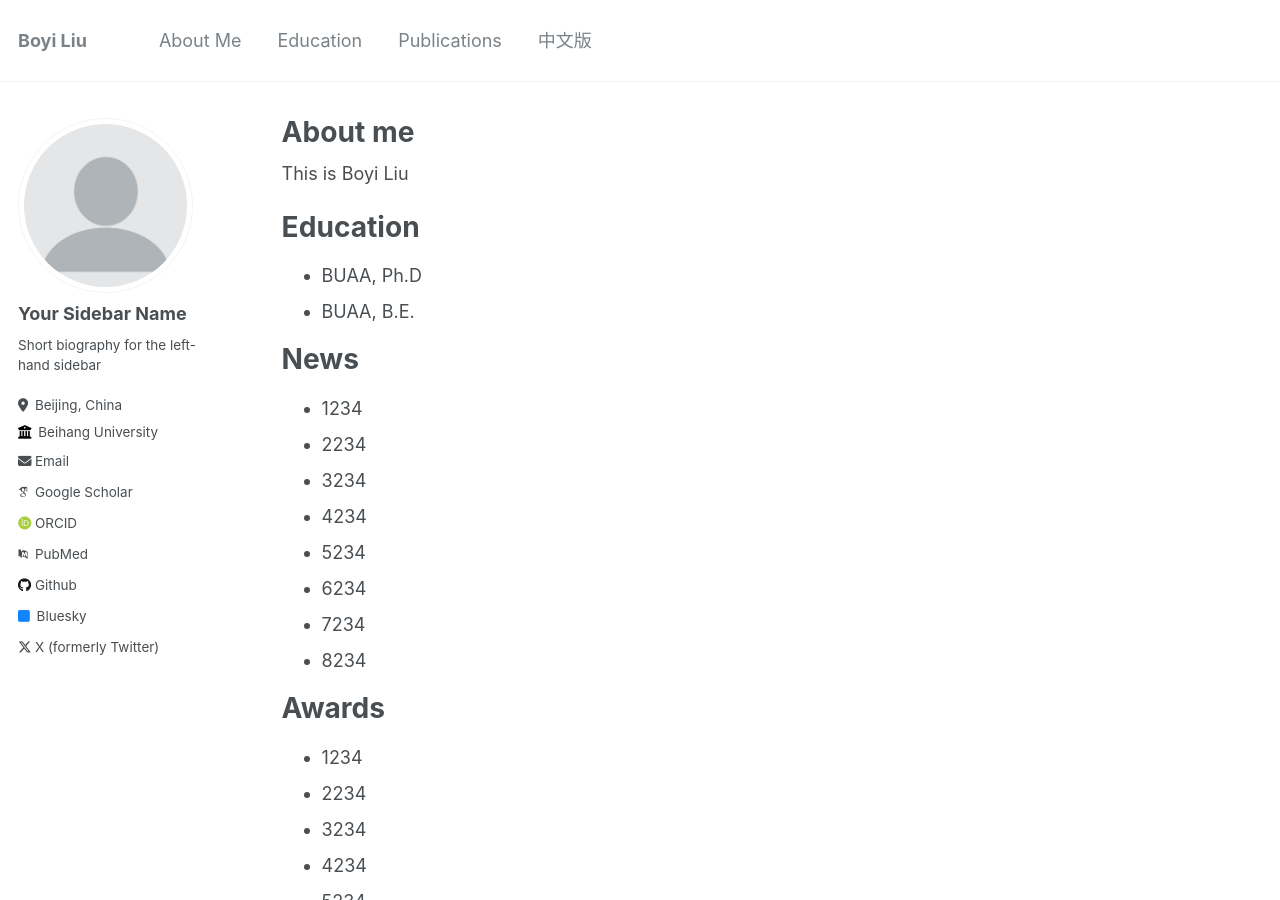
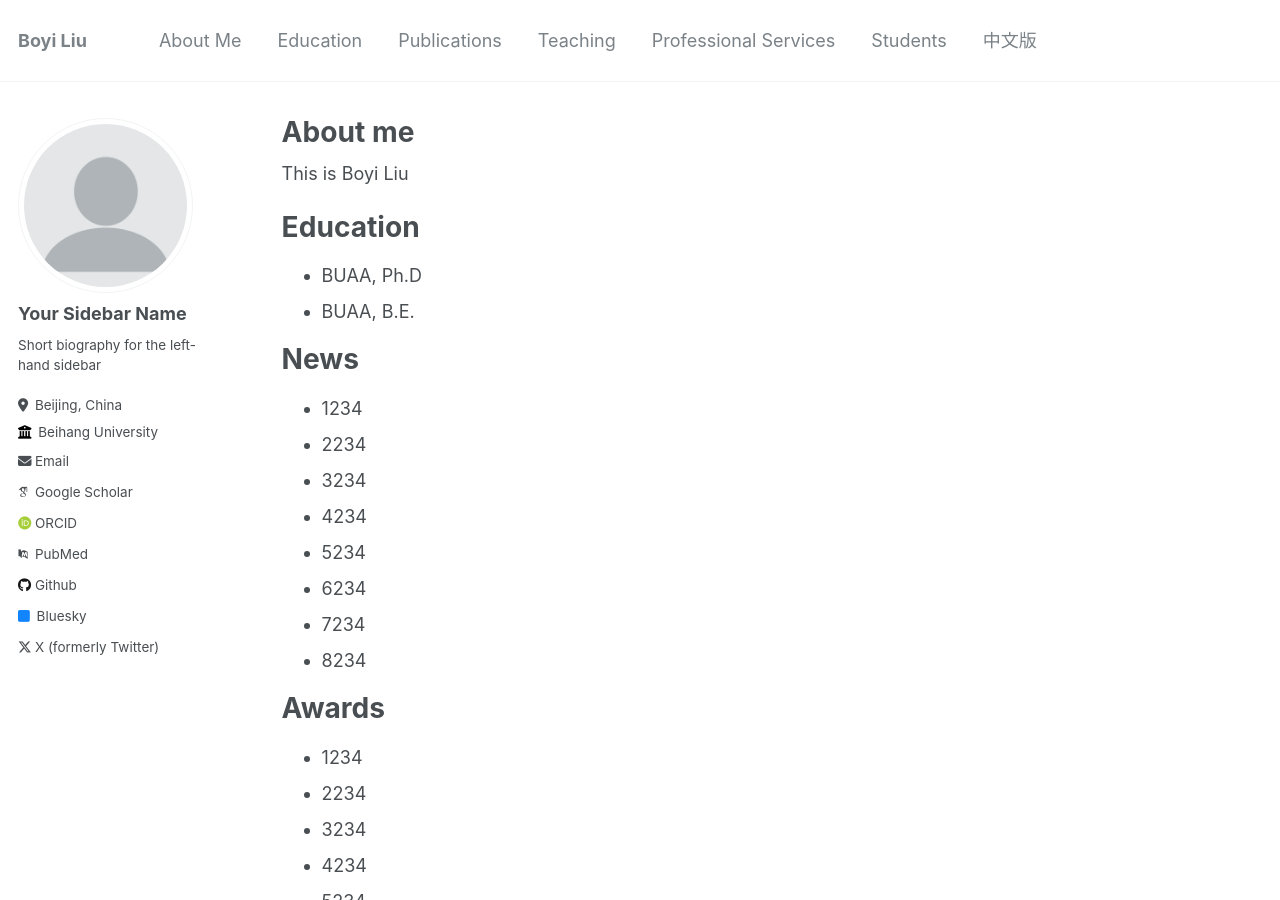
Before and after one commit to boyi-liu/boyi-liu.github.io, a Jekyll site: the page built from _pages/about.md, in a window 1280 px wide and 900 px high. Built offline with Jekyll 4.4.1, drawn with Linux system fonts in a browser that asks for light colours; some web fonts are replaced.

Commit message:
Update navigation.yml

```diff
--- a/_data/navigation.yml
+++ b/_data/navigation.yml
@@ -9,5 +9,14 @@ main:
   - title: "Publications"
     url: /#pubclications/
 
+  - title: "Teaching"
+    url: /#teaching/
+
+  - title: "Professional Services"
+    url: /#pros/
+
+  - title: "Students"
+    url: /#students/
+
   - title: "中文版"
     url: /cn/
```
